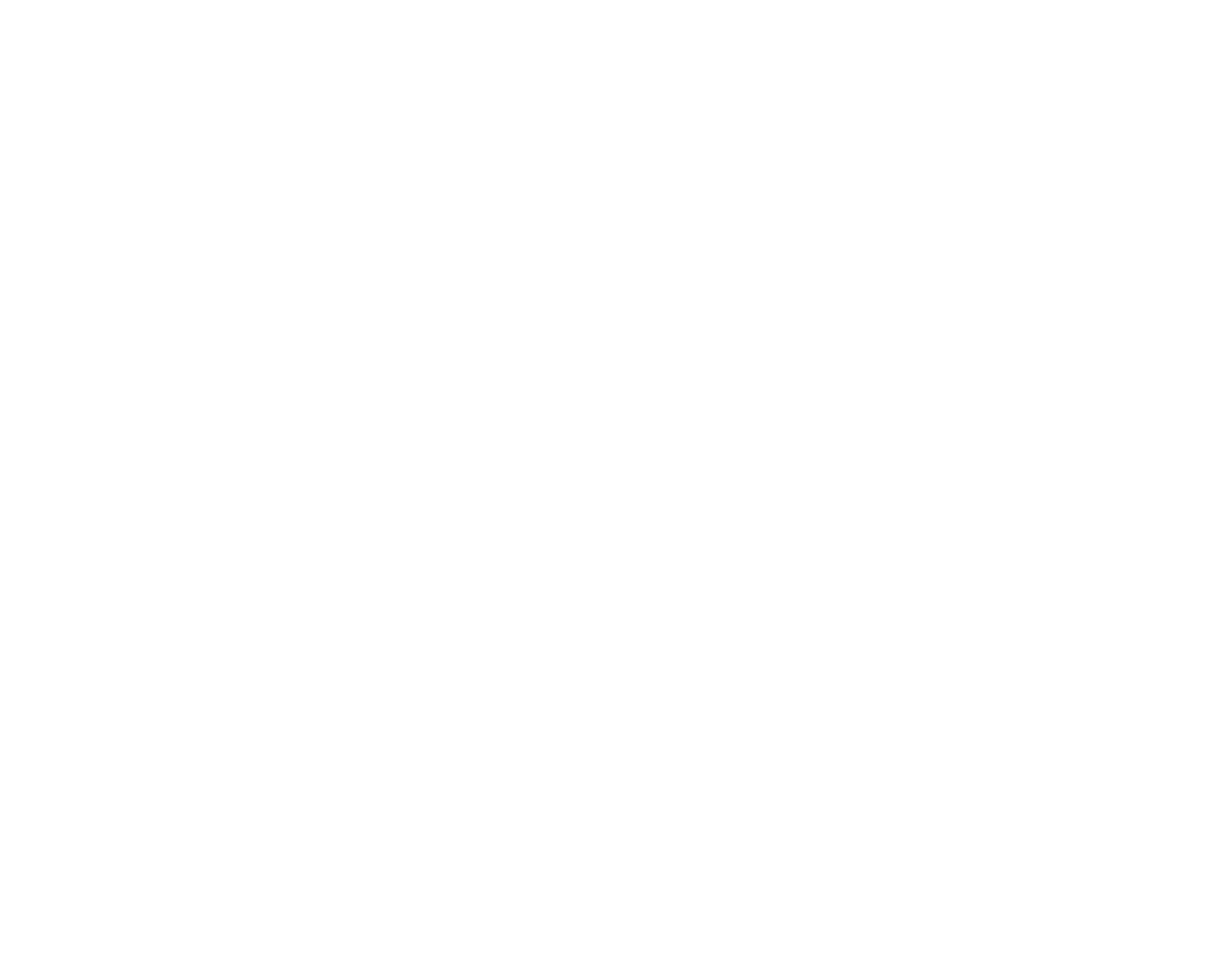
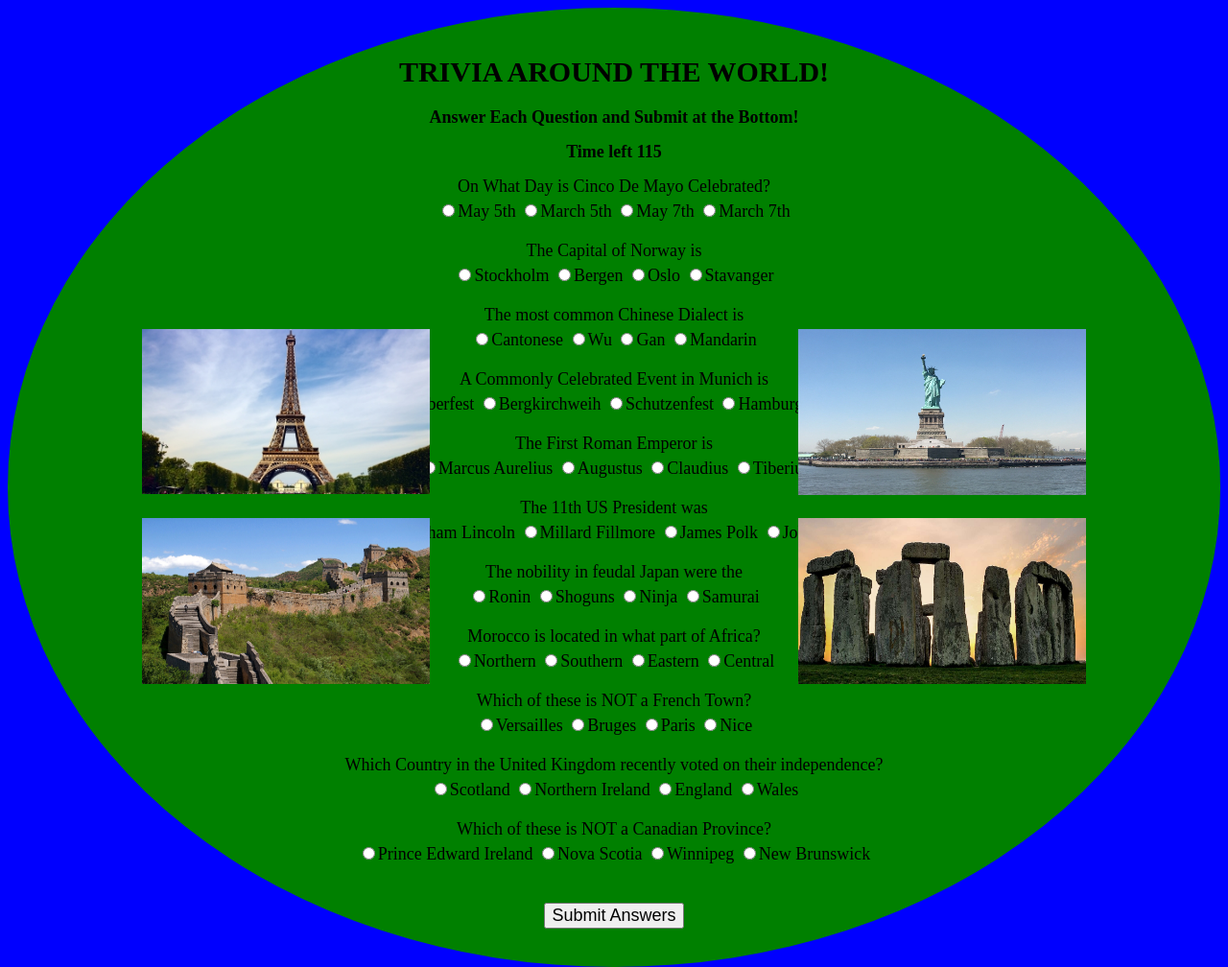
Before and after one commit to Rfranco92/TriviaGame, a plain HTML site: page index.html in a window 1280 px wide. Shown: the whole page at 96% size. Before the commit the page ends 800 px from the top, so only its background shows below. Drawn offline with nearby package versions, Linux system fonts and the light colour scheme.

Commit message:
Testing GitPage

```diff
--- a/assets/css/style.css
+++ b/assets/css/style.css
@@ -0,0 +1,83 @@
+* {
+	box-sizing: border-box;
+	font-size: 18px;
+}
+
+body {
+	background-color: blue;
+}
+
+h1{
+	font-size: 30px;
+	margin-top: 50px;
+	}
+
+#container{
+  display: inline-block;
+  width: 100%;
+  height: 100%;
+  margin: 0 auto;
+  text-align: center;
+  border-radius: 50%;
+  position: relative;
+  background: green;
+}
+
+#eiffeltower{
+	position: absolute;
+    left: 140px;
+    width: 300px;
+    top: 335px;
+}
+
+#greatwall{
+	position: absolute;
+    width: 300px;
+    height: 172.5px;
+    top: 532px;
+    left: 140px;
+}
+
+#stonehenge{
+	position: absolute;
+    width: 300px;
+    height: 172.5px;
+    top: 532px;
+    right: 140px;
+}
+
+#statueofliberty{
+	position: absolute;
+    width: 300px;
+    height: 172.5px;
+    top: 335px;
+    right: 140px;
+}
+
+.question{
+	margin-bottom: 20px;
+}
+
+.questionlist{
+	margin-top:5px;
+}
+
+#correct{
+	margin-bottom: 15px;
+	font-size: 24px;
+}
+
+#incorrect{
+	font-size: 24px;
+	margin-bottom: 15px;
+}
+
+#timeleft{
+	font-size: 24px;
+	margin-bottom: 20px;
+}
+
+button{
+	margin-top: 20px;
+	margin-bottom: 20px;
+}
--- /dev/null
+++ b/assets/javascript/app.js
@@ -0,0 +1,59 @@
+var correctanswers = 0;
+var incorrectanswers = 0;
+
+var number = 120;
+var intervalId;
+
+
+
+$("button").on("click", stop);
+
+function run() {
+      intervalId = setInterval(decrement, 1000);
+    }
+
+function decrement() {
+
+    number--;
+
+    $("#timegame").html("<h2>Time left " + number + "</h2>");
+
+    if (number === 0) {
+
+    stop();
+
+    alert("Time Up!");
+      }
+    }
+
+    function stop() {
+
+      clearInterval(intervalId);
+
+	  var questionvalue = [$("input[type='radio'][name='question1']:checked").val(),
+	  						$("input[type='radio'][name='question2']:checked").val(),
+	  					    $("input[type='radio'][name='question3']:checked").val(),
+	  						$("input[type='radio'][name='question4']:checked").val(),
+	  					    $("input[type='radio'][name='question5']:checked").val(),
+	  						$("input[type='radio'][name='question6']:checked").val(),
+	  						$("input[type='radio'][name='question7']:checked").val(),
+	  						$("input[type='radio'][name='question8']:checked").val(),
+	  						$("input[type='radio'][name='question9']:checked").val(),
+	  						$("input[type='radio'][name='question10']:checked").val(),
+	  						$("input[type='radio'][name='question11']:checked").val()
+	  						];
+
+	  for (var i = 0; i < questionvalue.length; i++){
+	  	if (questionvalue[i] == "correct"){
+	  		correctanswers++;
+	  	}
+	  	else{
+	  		incorrectanswers++;
+	  	}
+	  }
+
+	  $("#correct").html("You had " + correctanswers + " correct answers.");
+	  $("#incorrect").html("You had " + incorrectanswers + " incorrect answers.");
+	  $("#timeleft").html("You took " + (120-number) + " seconds to answer this quiz");
+	}
+ run();
--- a/index.html
+++ b/index.html
@@ -2,8 +2,128 @@
 <html>
 <head>
 	<title>Trivia Game</title>
+	<link rel="stylesheet" type="text/css" href="assets/css/style.css">
+
 </head>
 <body>
+	<div id="container">
+		<h1>TRIVIA AROUND THE WORLD!</h1>
 
+		<h2>Answer Each Question and Submit at the Bottom!</h2>
+
+		<div id="timegame"></div>
+
+		<img id="eiffeltower" src="assets/images/eiffeltower.jpeg" alt="eiffeltower"></img>
+		<img id="greatwall" src="assets/images/GreatWall.jpg" alt="greatwall"></img>
+		<img id="stonehenge" src="assets/images/stonehenge.jpg" alt="stonehenge"></img>
+		<img id="statueofliberty" src="assets/images/statueofliberty.jpg" alt="statueofliberty"></img>
+
+		<div class="question">On What Day is Cinco De Mayo Celebrated?
+		<form class="questionlist">
+		<input type="radio" name="question1" value=correct>May 5th
+		<input type="radio" name="question1">March 5th
+		<input type="radio" name="question1">May 7th
+		<input type="radio" name="question1">March 7th
+		</form>
+		</div>
+
+		<div class="question">The Capital of Norway is
+		<form class="questionlist">
+		<input type="radio" name="question2">Stockholm
+		<input type="radio" name="question2">Bergen
+		<input type="radio" name="question2" value=correct>Oslo
+		<input type="radio" name="question2">Stavanger
+		</form>
+		</div>
+
+		<div class="question">The most common Chinese Dialect is
+		<form class="questionlist">
+		<input type="radio" name="question3">Cantonese
+		<input type="radio" name="question3">Wu
+		<input type="radio" name="question3">Gan
+		<input type="radio" name="question3" value=correct>Mandarin
+		</form>
+		</div>
+
+		<div class="question">A Commonly Celebrated Event in Munich is
+		<form class="questionlist">
+		<input type="radio" name="question4" value=correct>Oktoberfest
+		<input type="radio" name="question4">Bergkirchweih
+		<input type="radio" name="question4">Schutzenfest
+		<input type="radio" name="question4">Hamburger Dom
+		</form>
+		</div>
+
+		<div class="question">The First Roman Emperor is
+		<form class="questionlist">
+		<input type="radio" name="question5">Marcus Aurelius
+		<input type="radio" name="question5" value=correct>Augustus
+		<input type="radio" name="question5">Claudius
+		<input type="radio" name="question5">Tiberius
+		</form>
+		</div>
+
+		<div class="question">The 11th US President was
+		<form class="questionlist">
+		<input type="radio" name="question6">Abraham Lincoln
+		<input type="radio" name="question6">Millard Fillmore
+		<input type="radio" name="question6" value=correct>James Polk
+		<input type="radio" name="question6">John Tyler
+		</form>
+		</div>
+
+		<div class="question">The nobility in feudal Japan were the
+		<form class="questionlist">
+		<input type="radio" name="question7">Ronin
+		<input type="radio" name="question7">Shoguns
+		<input type="radio" name="question7">Ninja
+		<input type="radio" name="question7" value=correct>Samurai
+		</form>
+		</div>
+
+		<div class="question">Morocco is located in what part of Africa?
+		<form class="questionlist">
+		<input type="radio" name="question8" value=correct>Northern
+		<input type="radio" name="question8">Southern
+		<input type="radio" name="question8">Eastern
+		<input type="radio" name="question8">Central
+		</form>
+		</div>
+
+		<div class="question">Which of these is NOT a French Town?
+		<form class="questionlist">
+		<input type="radio" name="question9">Versailles
+		<input type="radio" name="question9" value=correct>Bruges
+		<input type="radio" name="question9">Paris
+		<input type="radio" name="question9">Nice
+		</form>
+		</div>
+
+		<div class="question">Which Country in the United Kingdom recently voted on their independence?
+		<form class="questionlist">
+		<input type="radio" name="question10" value=correct>Scotland
+		<input type="radio" name="question10">Northern Ireland
+		<input type="radio" name="question10">England
+		<input type="radio" name="question10">Wales
+		</form>
+		</div>
+
+		<div class="question">Which of these is NOT a Canadian Province?
+		<form class="questionlist">
+		<input type="radio" name="question11">Prince Edward Ireland
+		<input type="radio" name="question11">Nova Scotia
+		<input type="radio" name="question11" value=correct>Winnipeg
+		<input type="radio" name="question11">New Brunswick
+		</form>
+		</div>
+
+		<button type="button">Submit Answers</button>
+
+		<div id="correct"></div>
+		<div id="incorrect"></div>
+		<div id="timeleft"></div>
+</div>
+	<script src="https://cdnjs.cloudflare.com/ajax/libs/jquery/3.2.1/jquery.min.js"></script>
+    <script src="assets/javascript/app.js"></script>
 </body>
 </html>
```
Also changed, not shown: assets/images/GreatWall.jpg (added), assets/images/eiffeltower.jpeg (added), assets/images/statueofliberty.jpg (added), assets/images/stonehenge.jpg (added).
